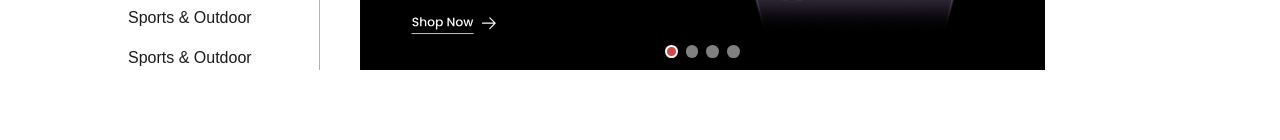
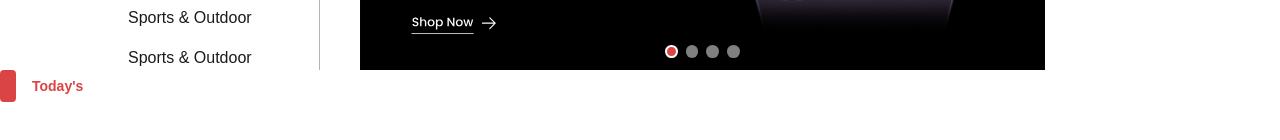
Before and after one commit to Fozan3060/Merchantra, a React (Vite) app: page / in a window 1280 px wide. Shown: the part 376-516 px from the top of the page. Built offline with nearby package versions, Linux system fonts and the light colour scheme.

Commit message:
feat: created FlashSalesSection and SectionTitle component

```diff
--- a/src/Pages/Home.tsx
+++ b/src/Pages/Home.tsx
@@ -1,10 +1,12 @@
 import React from "react";
 import HeroSection from "../components/complex/HeroSection";
+import FlashSalesSection from "../components/complex/FlashSalesSection";
 
 const Home: React.FC = () => {
   return (
     <>
       <HeroSection />
+      <FlashSalesSection />
     </>
   );
 };
--- /dev/null
+++ b/src/components/complex/FlashSalesSection.tsx
@@ -0,0 +1,8 @@
+import React from "react";
+import SectionTitle from "../compound/SectionTitle";
+
+const FlashSalesSection: React.FC = () => {
+  return <SectionTitle title="Today's" />;
+};
+
+export default FlashSalesSection;
--- /dev/null
+++ b/src/components/compound/SectionTitle.tsx
@@ -0,0 +1,14 @@
+import React from "react";
+
+interface SectionTitleProps {
+  title: string;
+}
+
+const SectionTitle: React.FC<SectionTitleProps> = ({ title }) => (
+  <div className="text-button2 flex items-center gap-4">
+    <div className="px-2 py-4 bg-button2 rounded-[0.25rem]"></div>
+    <h1 className="font-semibold font-poppins text-sm">{title}</h1>
+  </div>
+);
+
+export default SectionTitle;
```
